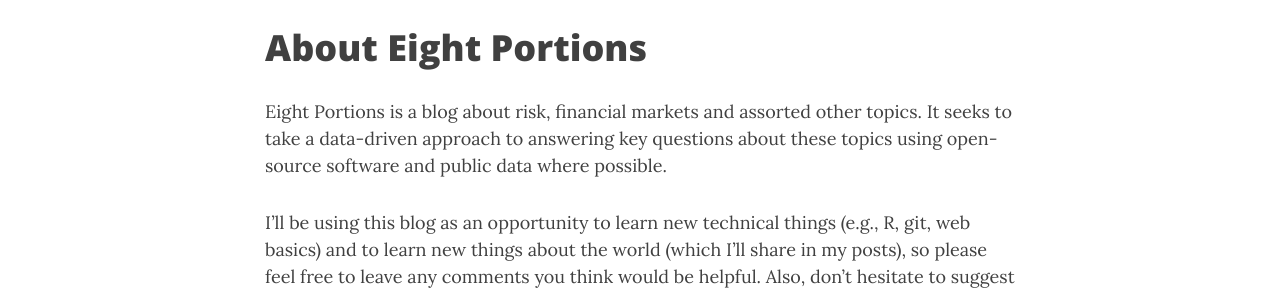
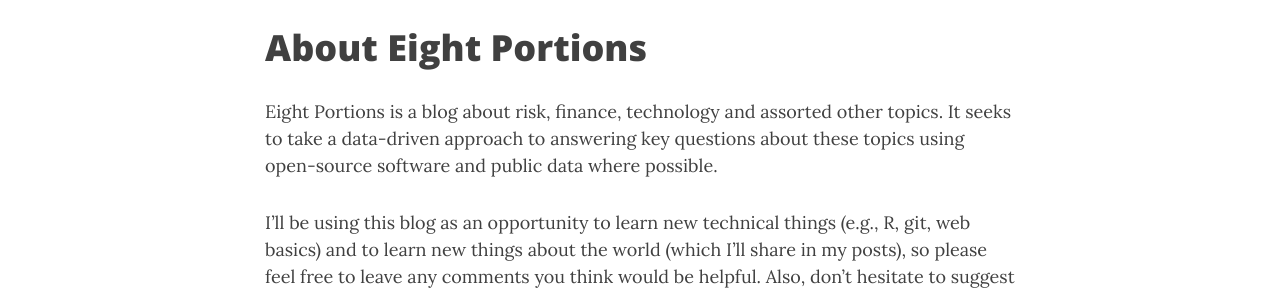
Before and after one commit to rtlee9/rtlee9.github.io, a Jekyll site: the page built from aboutme.md, in a window 1280 px wide. Shown: the part 404-698 px from the top of the page. Built offline with Jekyll 4.4.1, drawn with Linux system fonts in a browser that asks for light colours; nearby versions of some CDN libraries.

Commit message:
Update blog description
Update responsive re-sizing for big images based on new description

```diff
--- a/_config.yml
+++ b/_config.yml
@@ -9,7 +9,7 @@ baseurl: ""
 title: Eight Portions
 
 # Short description of your site
-description: "Ryan's blog on risk, financial markets and assorted other topics"
+description: "Ryan's blog on risk, finance, technology and assorted other topics"
 
 # --- Navigation bar options --- #
 
--- a/aboutme.md
+++ b/aboutme.md
@@ -5,7 +5,7 @@ bigimg: /img/Trunk.jpg
 headerUP: true
 ---
 # About Eight Portions
-Eight Portions is a blog about risk, financial markets and assorted other topics. It seeks to take a data-driven approach to answering key questions about these topics using open-source software and public data where possible.
+Eight Portions is a blog about risk, finance, technology and assorted other topics. It seeks to take a data-driven approach to answering key questions about these topics using open-source software and public data where possible.
 
 I'll be using this blog as an opportunity to learn new technical things (e.g., R, git, web basics) and to learn new things about the world (which I'll share in my posts), so please feel free to leave any comments you think would be helpful. Also, don't hesitate to suggest new topics using the email link at the bottom of the site.
 
--- a/css/main.css
+++ b/css/main.css
@@ -481,7 +481,7 @@ footer .theme-by {
 .header-section.has-img .intro-header.no-img {
   display: none;
 }
-@media only screen and (max-width: 465px) {
+@media only screen and (max-width: 497px) {
   .intro-header.big-img {
     width: 100%;
     height: 300px;
@@ -497,10 +497,10 @@ footer .theme-by {
     display: block;
   }
 }
-@media only screen and (max-width: 395px) {
+@media only screen and (max-width: 391px) {
   .intro-header.big-img {
     width: 100%;
-    height: 300px;
+    height: 280px;
   }
   .intro-header.big-img .page-heading,
   .intro-header.big-img .post-heading {
@@ -511,6 +511,12 @@ footer .theme-by {
   .intro-header.big-img-header-up .post-heading {
     padding-top: 120px;
     display: block;
+  }
+}
+@media only screen and (max-width: 329px) {
+  .intro-header.big-img .page-heading,
+  .intro-header.big-img .post-heading {
+    padding-top: 12px;
   }
 }
 @media only screen and (max-width: 319px) {
--- a/index.html
+++ b/index.html
@@ -1,7 +1,7 @@
 ---
 layout: page
 title: Eight Portions
-subtitle: Ryan's blog on risk, financial markets and assorted other topics
+subtitle: Ryan's blog on risk, finance, technology and assorted other topics
 bigimg: /img/MtWhitney.jpg
 ---
 
```
Also changed, not shown: README.md.
